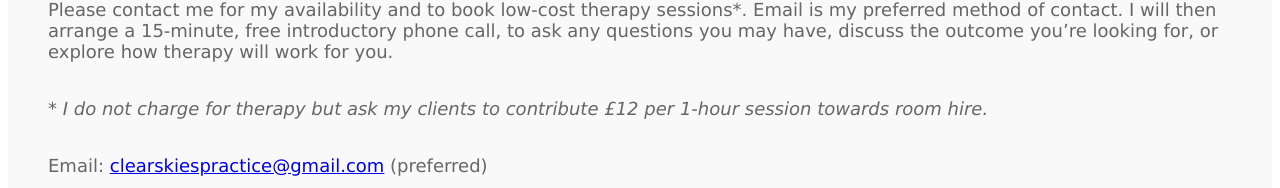
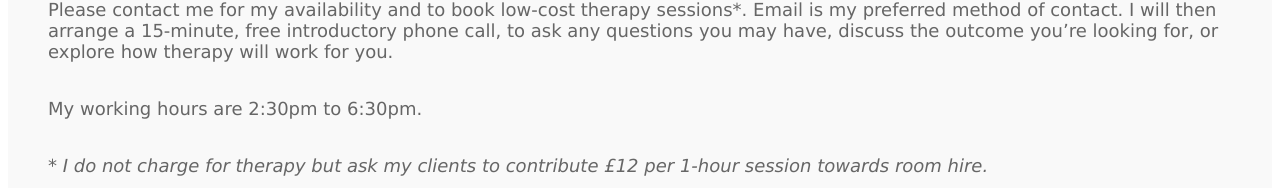
Before and after one commit to MikeForde/cstestvuejs, a Vue app: page /contact in a window 1280 px wide. Shown: the part 416-604 px from the top of the page. Built offline with nearby package versions, Linux system fonts and the light colour scheme.

Commit message:
Timing Typo Fix

```diff
--- a/src/components/BusinessPage.vue
+++ b/src/components/BusinessPage.vue
@@ -23,7 +23,7 @@
       <section class="info-section" ref="section3" :data-section="3" :class="{ 'fade-in': showSection3 }">
         <div class="info-card">
           <h2>Opening Hours</h2>
-          <p>Wednesday 2.30am to 6.30pm</p>
+          <p>Wednesday 2.30pm to 6.30pm</p>
         </div>
       </section>
 
--- a/src/components/ContactPage.vue
+++ b/src/components/ContactPage.vue
@@ -18,6 +18,7 @@
       <div class="info-card">
         <h2>Booking Sessions</h2>
         <p>Please contact me for my availability and to book low-cost therapy sessions*. Email is my preferred method of contact. I will then arrange a 15-minute, free introductory phone call, to ask any questions you may have, discuss the outcome you’re looking for, or explore how therapy will work for you.</p>
+        <p>My working hours are 2:30pm to 6:30pm.</p>
         <p><i>* I do not charge for therapy but ask my clients to contribute £12 per 1-hour session towards room hire.</i></p>
         <p>Email: <a href="mailto:clearskiespractice@gmail.com">clearskiespractice@gmail.com</a> (preferred)</p>
         <p>Text: <a href="sms:07760 531057">07760 531057</a> (please include your email address)</p>
```
Also changed, not shown: 9 other files (tests, documents, lock files or other folders).
